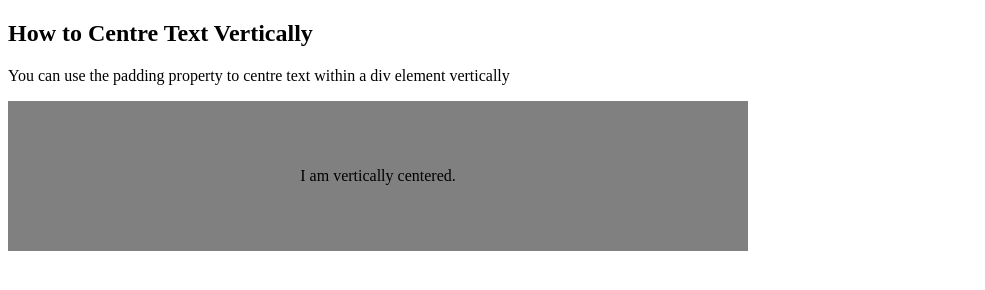
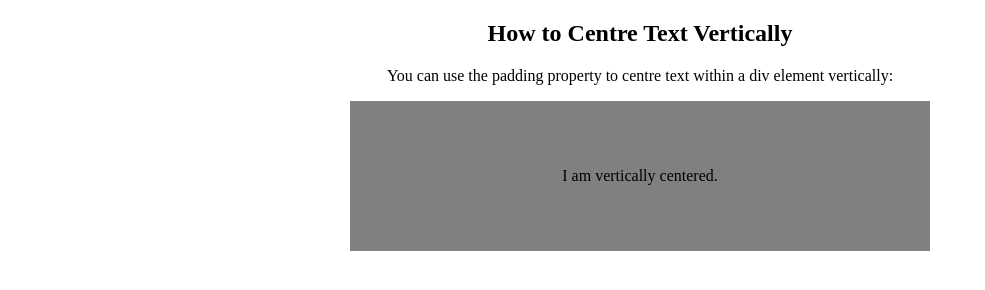
Before and after one commit to kamil-matykiewicz/center-text-in-CSS, a plain HTML site: page vertically-padding/index.htm in a window 1280 px wide. Shown: the whole page, without its empty margins (0-985 px from the left). Drawn offline with Linux system fonts and the light colour scheme.

Commit message:
edit index.htm & padding.css so it looks and explains in the commentary better

```diff
--- a/vertically-padding/index.htm
+++ b/vertically-padding/index.htm
@@ -10,10 +10,12 @@
 </head>
 
 <body>
-    <h2>How to Centre Text Vertically</h2>
-    <p>You can use the padding property to centre text within a div element vertically</p>
-    <div class="center">
-        <p>I am vertically centered.</p>
+    <div class="container">
+        <h2>How to Centre Text Vertically</h2>
+        <p>You can use the padding property to centre text within a div element vertically:</p>
+        <div class="center">
+            <p>I am vertically centered.</p>
+        </div>
     </div>
 </body>
 
--- a/vertically-padding/padding.css
+++ b/vertically-padding/padding.css
@@ -1,6 +1,19 @@
+/* this is the solution for the vertical-alignment-by-padding example */
 .center {
-    width: 50vw;
+    width: 50%;
+    margin: auto;
     padding: 50px;
     background: gray;
+}
+
+
+/* two solutions from the previous horizontal case example; just for the sake of using what have been learned in previous example so it may look good*/
+.container {
+    width: 75vw;
+    margin: auto;
+    /* background: green; */
+}
+
+* {
     text-align: center;
 }
```
